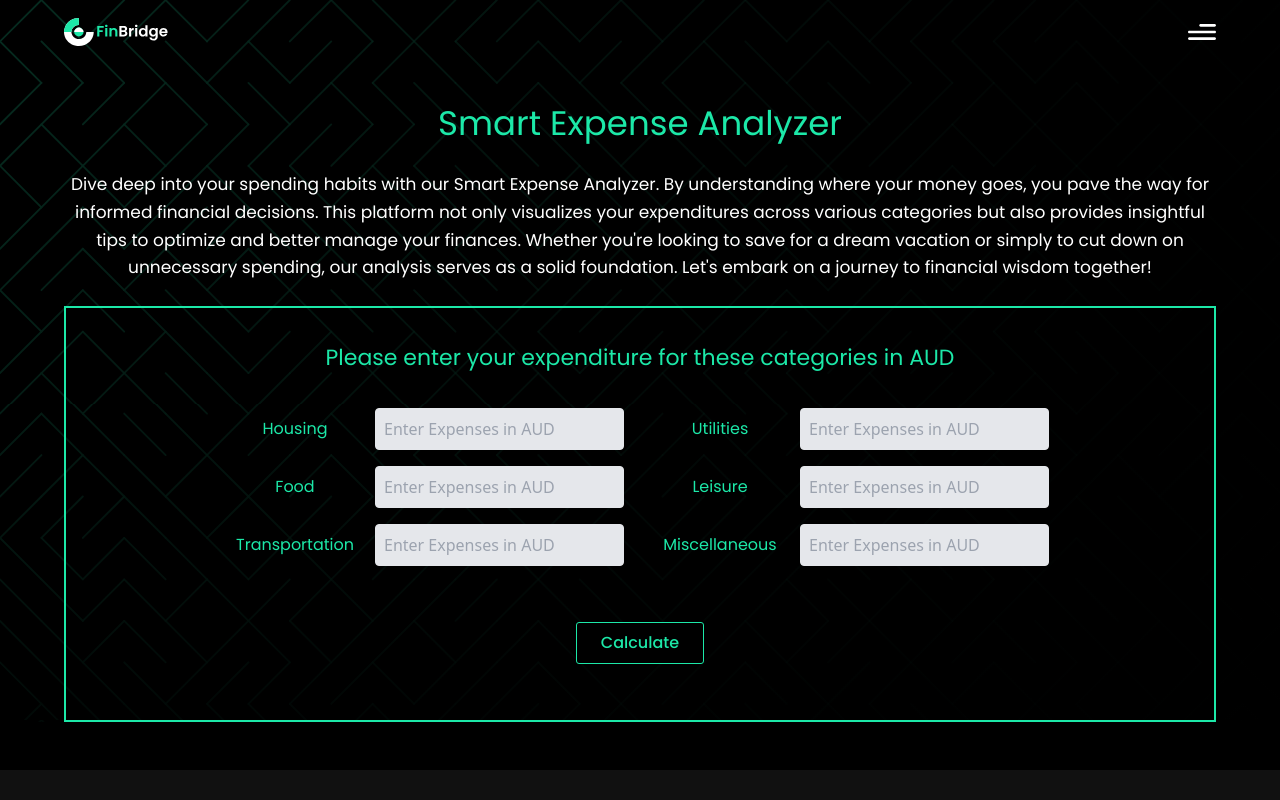
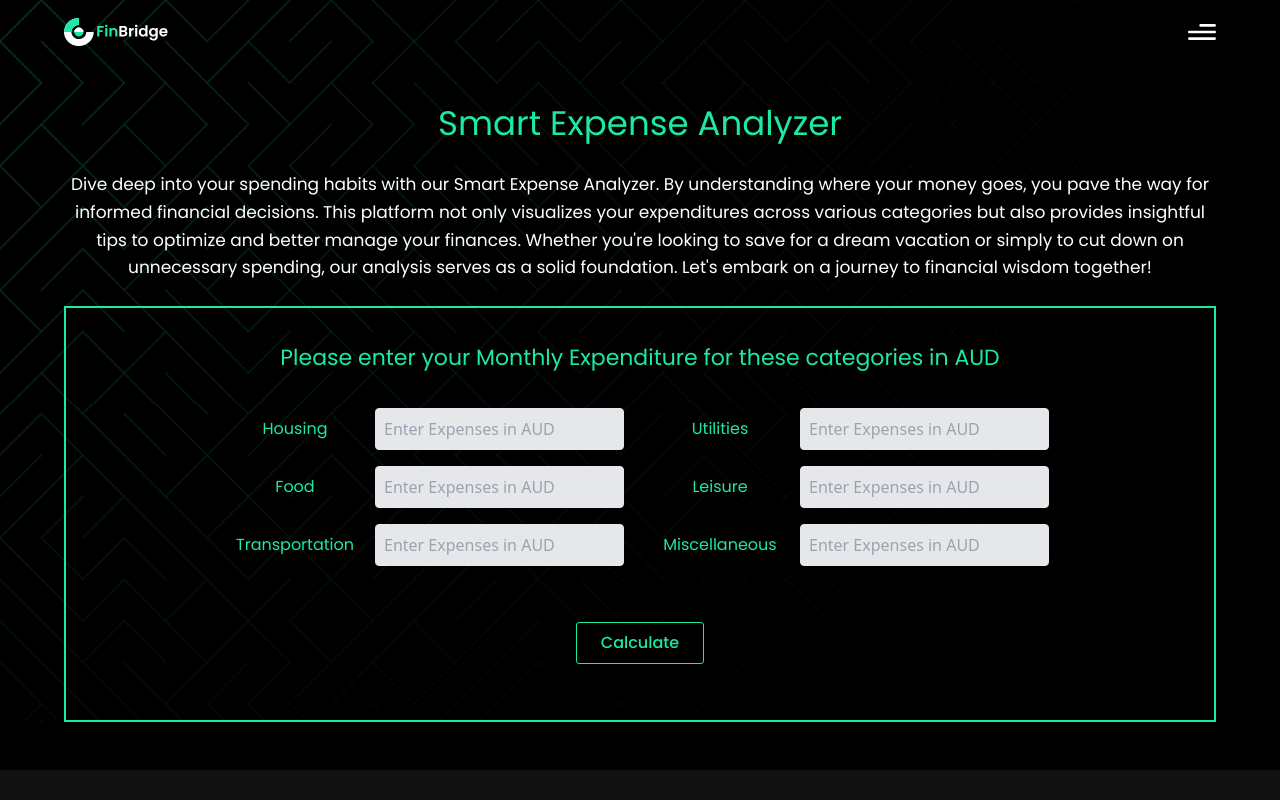
Before and after one commit to SOHAN-JAGADEESH/FinBridge-3, a React (Vite) app: page /analyze in a window 1280 px wide. Shown: the top 800 px of the page. Built offline with nearby package versions, Linux system fonts and the light colour scheme.

Commit message:
Fixed teh description issues in feature 5 and 6

```diff
--- a/src/pages/Analyze.jsx
+++ b/src/pages/Analyze.jsx
@@ -80,7 +80,7 @@ const handleSubmit = () => {
           <br/>
           <div className="border-2 border-[#1CE8A8] p-8">
           <h2 className={`${styles.heading4} text-center`}>
-                Please enter your expenditure for these categories in AUD
+                Please enter your Monthly Expenditure for these categories in AUD
             </h2>
             <div className="input-section mt-8 flex justify-center">
               <div className="flex flex-col mr-4">
--- a/src/pages/Budget.jsx
+++ b/src/pages/Budget.jsx
@@ -17,13 +17,16 @@ const Budget = () => {
   const [isLoading, setIsLoading] = useState(false); // New state for loading indicator
 
   const validateInput = (value, type) => {
+    // If the value is an empty string, consider it as valid for now
+    if (value === "") return true;
+
     switch(type) {
       case 'income':
         return value >= 0 && value <= 200000;
       case 'savings':
         return value > 0 && value <= 200000;
       case 'months':
-        return value > 0 && value < 48 ;
+        return value > 0 && value < 48;
       default:
         return false;
     }
@@ -183,7 +186,7 @@ const sendDataToAPI = async () => {
 
             {choice === 'saveMoney' && (
               <div className="mt-5">
-                <label className={`${styles.paragraph} block mb-2`}>Enter your Income:</label>
+                <label className={`${styles.paragraph} block mb-2`}>Enter your Monthly Income:</label>
                 <input
                   type="number"
                   placeholder="Income in $"
@@ -206,7 +209,7 @@ const sendDataToAPI = async () => {
 
             {choice === 'saveGoal' && (
               <div className="mt-5">
-                <label className={`${styles.paragraph} block mb-2`}>Enter your Income:</label>
+                <label className={`${styles.paragraph} block mb-2`}>Enter your Monthly Income:</label>
                 <input
                   type="number"
                   placeholder="Income in $"
```
